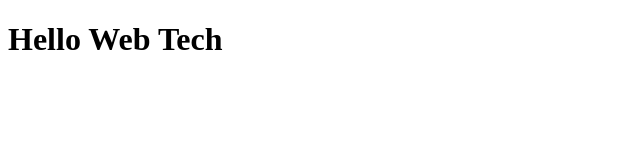
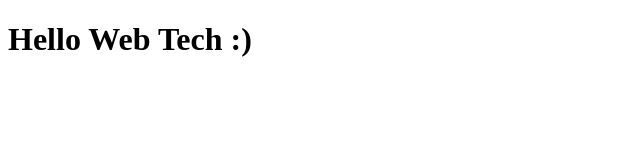
Before and after one commit to Erin-Lennox/set08101, a plain HTML site: page index.html in a window 1280 px wide. Shown: the full height of the page, 0-640 px from the left. Drawn offline with Linux system fonts and the light colour scheme.

Commit message:
Update index.html
Added a smiley face to test commiting, pushing and pulling

```diff
--- a/index.html
+++ b/index.html
@@ -4,6 +4,6 @@
 <title> SET08101 - Web Tech </title>
 </head>
 <body>
-<h1>Hello Web Tech </h1>
+<h1>Hello Web Tech :) </h1>
 </body>
 </html>
```
